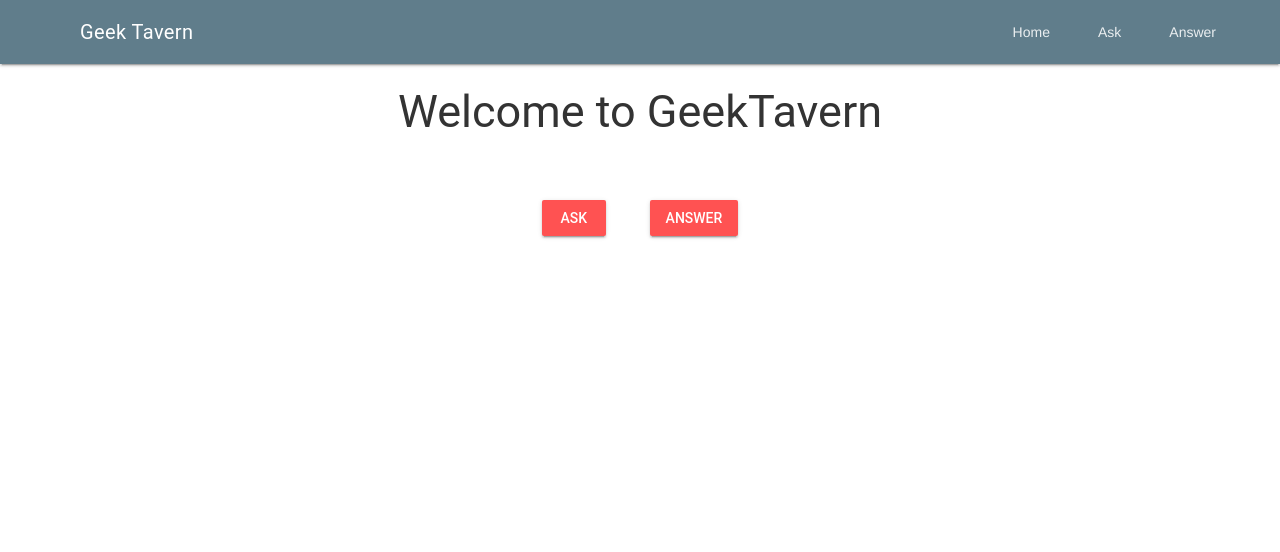
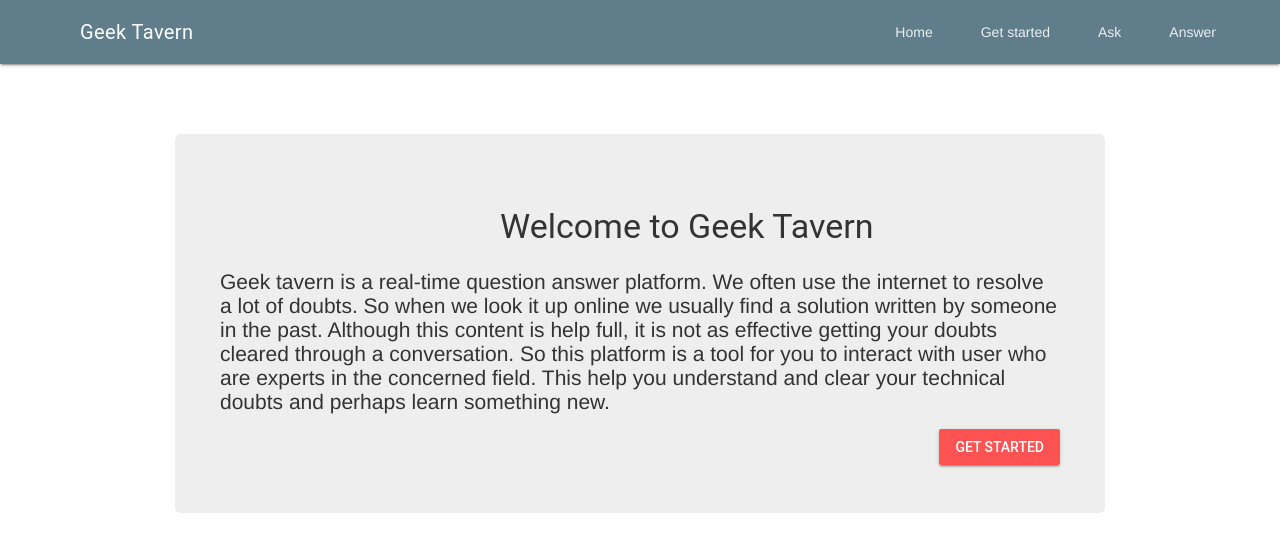
Before and after one commit to arjunmahishi/geek-tavern, a Django app: page / in a window 1280 px wide. Shown: the top 552 px of the page. Run offline with Django 3.2, Linux system fonts and the light colour scheme; some libraries are stand-ins or nearby versions.

Commit message:
Improved UI

```diff
--- a/GeekTavern/urls.py
+++ b/GeekTavern/urls.py
@@ -5,6 +5,7 @@ from GeekTavern import views
 urlpatterns = [
     # url(r'^admin/', admin.site.urls),
     url(r'^$', views.home),
+	url(r'^getstarted/', views.getStarted),
     url(r'^chat/', views.chat),
     # url(r'^test/', views.testJS),
     url(r'^login/', views.login),
--- a/GeekTavern/views.py
+++ b/GeekTavern/views.py
@@ -5,9 +5,11 @@ nickname = "arjun"
 chatId = nickname + str(int(time.time()))
 # firebase.delete("/catagory", "123")
 
-
 def home(requests):
 	return render(requests, "home.html")
+
+def getStarted(requests):
+	return render(requests, "get.html")
 
 def chat(requests):
 	context = {}
--- a/static/js/chat.js
+++ b/static/js/chat.js
@@ -12,7 +12,6 @@ var me = "warlock"; // TODO : Make 'me' dynamic
 if(document.getElementById('role').value == "Answerer"){
 	firebase.database().ref('catagories/' + chatId).set(null);
 }
-
 
 // Real-Time database  Handlers //
 dbRef.on('child_added', snap=> {
--- a/templates/base.html
+++ b/templates/base.html
@@ -33,12 +33,15 @@
   <header class="mdl-layout__header">
     <div class="mdl-layout__header-row">
       <!-- Title -->
+      <a href="/" style="color: #fff;">
       <span class="mdl-layout-title">Geek Tavern</span>
+      </a>
       <!-- Add spacer, to align navigation to the right -->
       <div class="mdl-layout-spacer"></div>
       <!-- Navigation. We hide it in small screens. -->
       <nav class="mdl-navigation mdl-layout--large-screen-only">
         <a class="mdl-navigation__link" href="/">Home</a>
+				<a class="mdl-navigation__link" href="/getstarted/">Get started</a>
         <a class="mdl-navigation__link" href="/prep/?role=1">Ask</a>
         <a class="mdl-navigation__link" href="/prep/?role=2">Answer</a>
       </nav>
@@ -48,6 +51,7 @@
     <span class="mdl-layout-title">Geek Tavern</span>
     <nav class="mdl-navigation">
       <a class="mdl-navigation__link" href="/">Home</a>
+      <a class="mdl-navigation__link" href="/getstarted/">Get started</a>
       <a class="mdl-navigation__link" href="/prep/?role=1">Ask</a>
       <a class="mdl-navigation__link" href="/prep/?role=2">Answer</a>
     </nav>
--- a/templates/home.html
+++ b/templates/home.html
@@ -2,14 +2,27 @@
 
 {% block content %}
 
-<center><h2>Welcome to GeekTavern</h2></center><br><br>
-<center>
-	<a href="/prep/?role=1">
-		<button class="mdl-button mdl-js-button mdl-button--raised mdl-js-ripple-effect mdl-button--accent">Ask</button>
-	</a>
-	<a href="/prep/?role=2" style="margin-left: 40px;">
-		<button class="mdl-button mdl-js-button mdl-button--raised mdl-js-ripple-effect mdl-button--accent">Answer</button>
-	</a>
-</center>
+<div class="container" style="margin-top: 5rem; width: 75%;">
+	<div class="jumbotron">
+		<div class="row">
+			<div class="col-md-offset-4">
+				<h3>Welcome to Geek Tavern</h3>
+			</div>
+		</div>
+		<div class="row">
+			<p>
+			Geek tavern is a real-time question answer platform. We often use the internet to resolve a lot of doubts. So when we look it up online we usually find a solution written by someone in the past. Although this content is help full, it is not as effective getting your doubts cleared through a conversation. So this platform is a tool for you to interact with user who are experts in the concerned field. This help you understand and clear your technical doubts and perhaps learn something new.</p>
+		</div>
+		<div class="row">
+			<div style="float: right;">
+				<a href="/getstarted/">
+				<button class="mdl-button mdl-js-button mdl-button--raised mdl-button-colored mdl-js-ripple-effect mdl-button--accent">Get started</button>
+				</a>
+			</div>
+		</div>
+	</div>
+</div>
+{% endblock %}
 
-{% endblock %}
+
+Geek tavern is a real-time question answer platform. We often use the internet to resolve a lot of doubts. So when we look it up online we usually find a solution written by someone in the past. Although this content is help full, it is not as effective getting your doubts cleared through a conversation. So this platform is a tool for you to interact with user who are experts in the concerned field. This help you understand and clear your technical doubts and perhaps learn something new.
```
Also changed, not shown: templates/get.html (added, +14 -0 lines).
